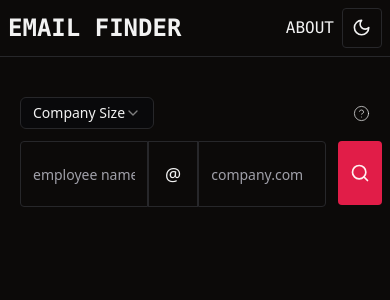
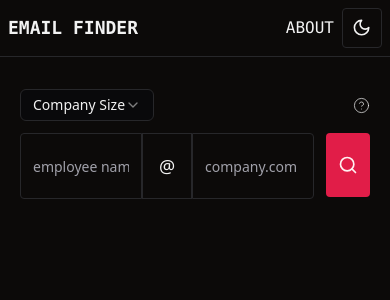
Before and after one commit to jdog117/email-finder, a React (Vite) app: page /#/ in a window 390 px wide. Shown: the top 300 px of the page. Built offline with nearby package versions, Linux system fonts and the light colour scheme.

Commit message:
mobile design fixes

```diff
--- a/src/components/Lead.tsx
+++ b/src/components/Lead.tsx
@@ -39,7 +39,7 @@ export default function Lead({ message, email, name, acceptsAll }: LeadProps) {
     );
     return (
         //change two columns
-        <Card className="w-full min-w-[359px] bg-card">
+        <Card className="w-full bg-card">
             <div className="flex flex-col sm:flex-row sm:items-center p-5">
                 <Avatar className="mr-2 md:mr-5 h-16 w-16 md:h-20 md:w-20">
                     <AvatarFallback className="text-3xl">
@@ -48,7 +48,9 @@ export default function Lead({ message, email, name, acceptsAll }: LeadProps) {
                 </Avatar>
 
                 <div className="flex-grow p-2 sm:p-0">
-                    <h1 className="font-semibold text-lg">{capFullName}</h1>
+                    {email && (
+                        <h1 className="font-semibold text-lg">{capFullName}</h1>
+                    )}
                     <p>{message}</p>
                     <div className="flex flex-row items-center my-2 sm:my-0">
                         <TooltipProvider>
--- a/src/components/NavBar.tsx
+++ b/src/components/NavBar.tsx
@@ -6,7 +6,7 @@ function NavBar() {
         <nav className="bg-background border-b">
             <div className="flex justify-between items-center">
                 <Link to="/">
-                    <h2 className="text-2xl font-bold md:m-4 m-2 font-mono">
+                    <h2 className="md:text-2xl text-lg font-bold md:m-4 m-2 font-mono">
                         EMAIL FINDER
                     </h2>
                 </Link>
--- a/src/components/SearchBar.tsx
+++ b/src/components/SearchBar.tsx
@@ -138,7 +138,7 @@ function SearchBar({ setEmailResponse }: SearchBarProps) {
                 <input
                     value={employeeName}
                     onChange={handleEmployeeNameChange}
-                    className="flex w-1/2 min-w-32 h-10 border border-input bg-background rounded-l-sm px-3 py-8 text-sm placeholder:text-muted-foreground focus-visible:outline-none disabled:cursor-not-allowed"
+                    className="flex w-1/2 h-10 border border-input bg-background rounded-l-sm px-3 py-8 text-sm placeholder:text-muted-foreground focus-visible:outline-none disabled:cursor-not-allowed"
                     placeholder="employee name"
                     type="text"
                 ></input>
@@ -148,7 +148,7 @@ function SearchBar({ setEmailResponse }: SearchBarProps) {
                 <input
                     value={website}
                     onChange={handleWebsiteChange}
-                    className="flex w-1/2 min-w-32 h-10 border border-input bg-background rounded-r-sm px-3 py-8 text-sm placeholder:text-muted-foreground focus-visible:outline-none disabled:cursor-not-allowed"
+                    className="flex w-1/2 h-10 border border-input bg-background rounded-r-sm px-3 py-8 text-sm placeholder:text-muted-foreground focus-visible:outline-none disabled:cursor-not-allowed"
                     placeholder="company.com"
                     type="text"
                 ></input>
--- a/src/pages/Home.tsx
+++ b/src/pages/Home.tsx
@@ -43,8 +43,8 @@ function Home() {
     };
     //dark:bg-zinc-900
     return (
-        <div className="h-screen min-w-32 flex-shrink-0 flex justify-center md:pt-4 bg-[#F7F9FA] dark:bg-background mx-2">
-            <div className="md:max-w-xl w-full m-4 md:p-0 p-3">
+        <div className="h-screen flex-shrink-0 flex justify-center md:pt-4 bg-[#F7F9FA] dark:bg-background">
+            <div className="md:max-w-xl w-full m-4 md:p-0 p-1">
                 <SearchBar setEmailResponse={setEmailResponse} />
                 {verificationResponse &&
                     getResponseMessage(verificationResponse)}
```
Also changed, not shown: 1 other file (tests, documents, lock files or other folders).
